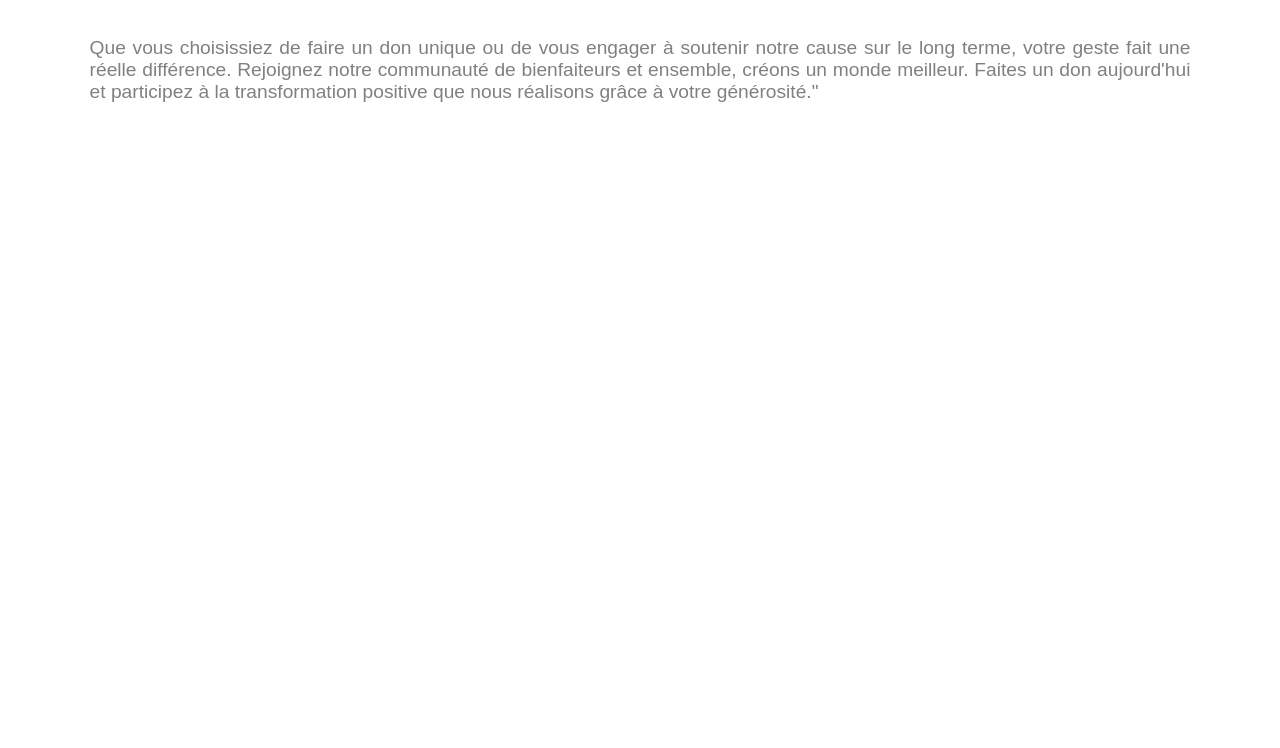
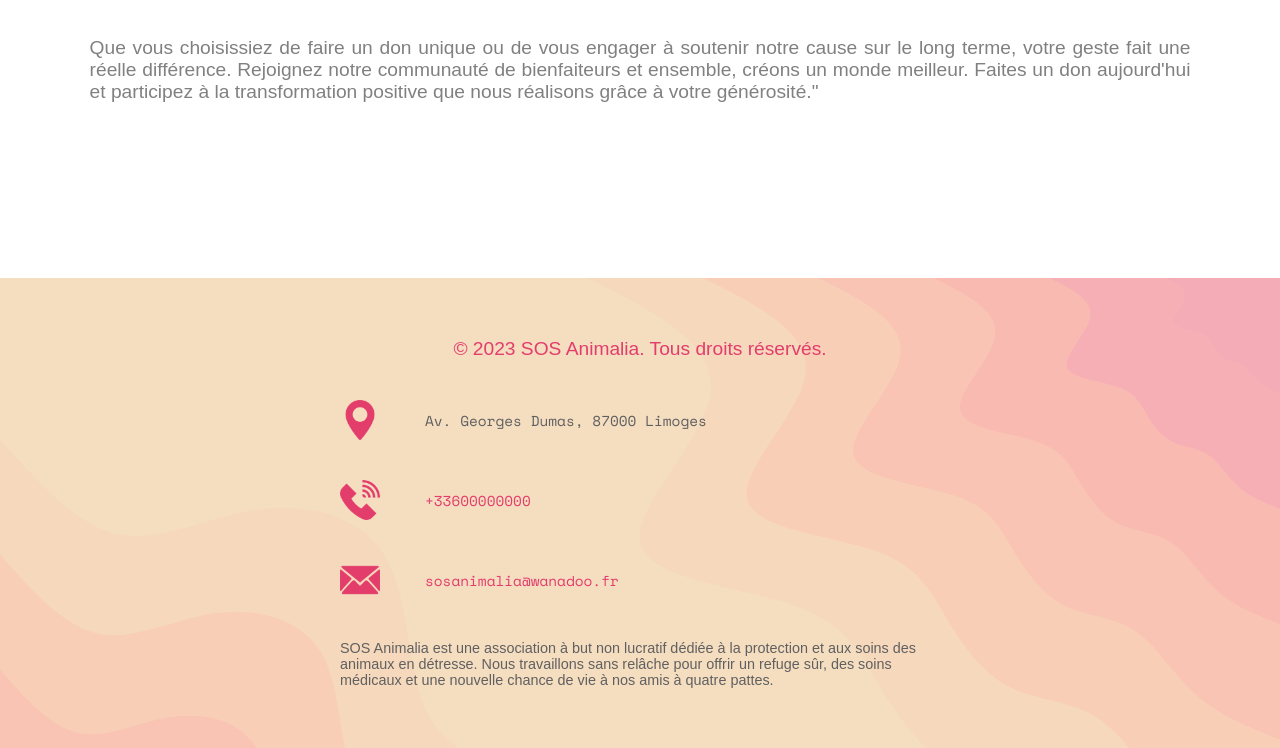
Before and after one commit to TeoSalmeron/evaluation-html-css, a plain HTML site: page index.html in a window 1280 px wide. Shown: the part 2457-3205 px from the top of the page. Before the commit the page ends 2685 px from the top, so only its background shows below. Drawn offline with nearby package versions, Linux system fonts and the light colour scheme; a web font is replaced by a local one.

Commit message:
finished footer

```diff
--- a/index.html
+++ b/index.html
@@ -47,7 +47,7 @@
                 SOS Animalia : Ensemble pour la protection des animaux
             </h2>
             <p class="sequenced right">
-                SOS Animalia est une association dédiée à la protection et au sauvetage des animaux. Créée en France en 1977 à Toulon, notre engagement est fondé sur une conviction profonde : chaque vie animale compte et mérite d'être préservée.
+                SOS Animalia est une association dédiée à la protection et au sauvetage des animaux. Créée en France en 1977 à Limoges, notre engagement est fondé sur une conviction profonde : chaque vie animale compte et mérite d'être préservée.
             </p>
             <h2 class="sequenced left">
                 Notre mission
@@ -55,19 +55,19 @@
             <p class="main--last-paragraph sequenced right">
                 Notre mission est de sauver les animaux en détresse, de les protéger des mauvais traitements et de leur offrir une seconde chance. Nous nous engageons à promouvoir le respect et la compassion envers toutes les espèces, qu'il s'agisse des animaux domestiques abandonnés, des animaux sauvages menacés ou des animaux exploités par l'homme.
             </p>
-            <section class="main--member-impact sequenced">
-                <h2 class="member-impact--title">Mesurez votre impact</h2>
+            <section class="main--member-impact">
+                <h2 class="member-impact--title sequenced left">Mesurez votre impact</h2>
                 <div class="member-impact--box">
-                    <div class="box--item">
+                    <div class="box--item sequenced left">
                         <p class="item--number">5K+</p>
                         <h3 class="item--title">Vies sauvées</h3>
                     </div>
-                    <div class="box--item">
+                    <div class="box--item sequenced left">
                         <p class="item--number">35K+</p>
                         <h3 class="item--title">Animaux protégés</h3>
                     </div>
                 </div>
-                <h3 class="member-impact--title2">Grâce à vous...</h3>
+                <h3 class="member-impact--title2 sequenced left">Grâce à vous...</h3>
             </section>
         </main>
         <!-- END MAIN -->
@@ -101,6 +101,37 @@
             <button class="giveaway--button sequenced left">FAIRE UN DON</button>
         </section>
         <!-- END GIVEAWAY -->
+
+        <!-- FOOTER -->
+        <footer class="footer">
+            <div class="footer--content">
+                <p class="content--copyrights">
+                    © 2023 SOS Animalia. Tous droits réservés.
+                </p>
+                <div class="content--items">
+                    <div class="items--item">
+                        <img src="/img/position.png" alt="position">
+                        <p>
+                            Av. Georges Dumas, 87000 Limoges
+                        </p>
+                    </div>
+                    <div class="items--item">
+                        <img src="/img/phone.png" alt="phone">
+                        <a href="tel:+33600000000">+33600000000</a>
+                    </div>
+                    <div class="items--item">
+                        <img src="/img/mail.png" alt="mail">
+                        <p>
+                            <a href="mailto:sosanimalia@wanadoo.fr">sosanimalia@wanadoo.fr</a>
+                        </p>
+                    </div>
+                </div>
+                <p class="content--paragraph">
+                    SOS Animalia est une association à but non lucratif dédiée à la protection et aux soins des animaux en détresse. Nous travaillons sans relâche pour offrir un refuge sûr, des soins médicaux et une nouvelle chance de vie à nos amis à quatre pattes.
+                </p>
+            </div>
+        </footer>
+        <!-- END FOOTER -->
     </div>
 
     <!-- SCRIPTS -->
--- a/script/app.js
+++ b/script/app.js
@@ -1,5 +1,5 @@
 // SCROLL REVEALS
-ScrollReveal().reveal(".sequenced", {interval: 250})
+ScrollReveal().reveal(".sequenced", {interval: 200})
 ScrollReveal().reveal(".left", {origin: "left", distance: "250px"})
 ScrollReveal().reveal(".right", {origin: "right", distance: "250px"})
 
--- a/style/scss/style.scss
+++ b/style/scss/style.scss
@@ -231,6 +231,7 @@ $font--4: 'Open Sans', sans-serif;
         align-items: center;
         position: relative;
         z-index: 5;
+        overflow-x: hidden;
 
         .member-impact--title {
             font-size: clamp(2.1rem, 7vw, 2.5rem);
@@ -346,7 +347,7 @@ $font--4: 'Open Sans', sans-serif;
     display: flex;
     flex-direction: column;
     align-items: center;
-    padding: 0px 7vw 40px;
+    padding: 0px 7vw 90px;
     max-width: 1300px;
     margin: auto;
 
@@ -389,6 +390,68 @@ $font--4: 'Open Sans', sans-serif;
     }
 }
 // END GIVEAWAY
+
+// FOOTER
+.footer {
+    width: 100%;
+    height: auto;
+    background: url("/img/blob-scene-haikei.svg");
+    background-size: cover;
+    padding: 40px 7vw;
+
+    .footer--content {
+        margin: auto;
+        display: flex;
+        flex-direction: column;
+        align-items: center;
+        max-width: 600px;
+
+        .content--copyrights {
+            font-size: 1.2rem;
+            color: $color--6;
+            font-family: $font--1;
+            margin: 20px 0px;
+            text-align: center;
+        }
+
+        .content--items {
+            display: flex;
+            flex-direction: column;
+            align-self: flex-start;
+
+            .items--item {
+                display: flex;
+                align-items: center;
+                margin: 20px 0px;
+
+                img {
+                    width: 40px;
+                    margin-right: clamp(15px, 5vw, 45px);
+                }
+
+                p, a {
+                    color: rgb(96, 96, 96);
+                    font-family: $font--2;
+                    font-size: 0.9rem;
+                }
+
+                a {
+                    color: $color--6;
+                }
+            }
+        }
+
+        .content--paragraph {
+            color: rgb(96, 96, 96);
+            font-family: $font--1;
+            font-weight: 100;
+            font-size: 0.9rem;
+            align-self: flex-start;
+            margin: 20px 0px;
+        }
+    }
+}
+// END FOOTER
 
 // ANIMATIONS
 @keyframes up-and-down {
```
Also changed, not shown: img/mail.png (added), img/phone.png (added), img/position.png (added), style/scss/style.css, 1 other file.
